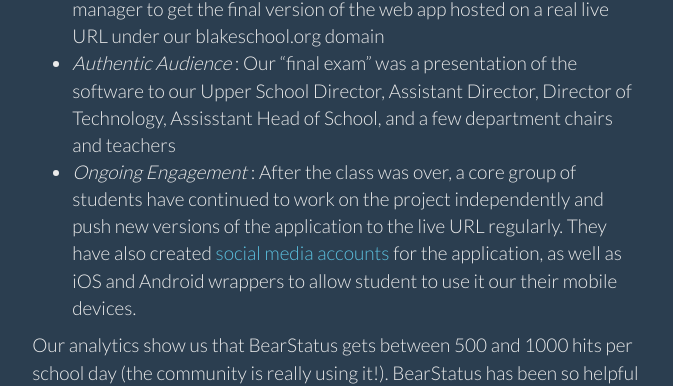
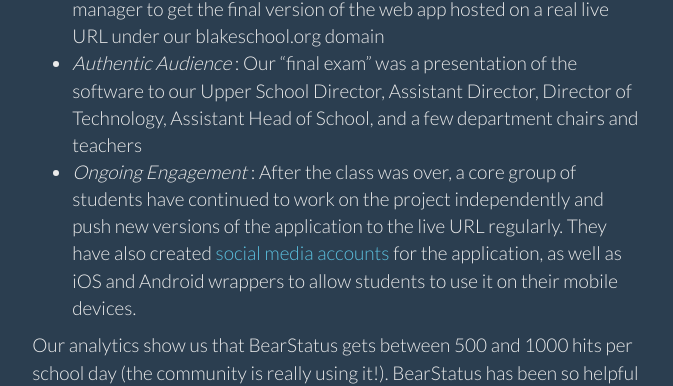
Before and after one commit to shickey/shickey.github.io, a Jekyll site: the page built from _posts/2015-03-11-bearstatus-community-oriented-computer-science.md, in a window 1280 px wide and 900 px high, scrolled down 2049 px. Shown: the part 209-595 px from the top of the window, without its empty margins (445-1118 px from the left). Built offline with Jekyll 4.4.1, drawn with Linux system fonts in a browser that asks for light colours.

Commit message:
Fixed typos

```diff
--- a/_posts/2015-03-11-bearstatus-community-oriented-computer-science.md
+++ b/_posts/2015-03-11-bearstatus-community-oriented-computer-science.md
@@ -41,8 +41,8 @@
 - *Fully collaborative* : All students in the class worked on the same project toward the same goal
 - *Open Source* : The entire project was, and is, hosted on a [public GitHub repository](https://github.com/shickey/BearStatus) under an MIT license in an effort to both participate in and give back to the open source culture of sharing
 - *Community Engagement* : To give one example, there was a point in the project when the students had to work with our school's network manager to get the final version of the web app hosted on a real live URL under our blakeschool.org domain
-- *Authentic Audience* : Our "final exam" was a presentation of the software to our Upper School Director, Assistant Director, Director of Technology, Assisstant Head of School, and a few department chairs and teachers
-- *Ongoing Engagement* : After the class was over, a core group of students have continued to work on the project independently and push new versions of the application to the live URL regularly. They have also created [social media](https://twitter.com/Bear__Status) [accounts](https://www.facebook.com/bearstatus) for the application, as well as iOS and Android wrappers to allow student to use it our their mobile devices.
+- *Authentic Audience* : Our "final exam" was a presentation of the software to our Upper School Director, Assistant Director, Director of Technology, Assistant Head of School, and a few department chairs and teachers
+- *Ongoing Engagement* : After the class was over, a core group of students have continued to work on the project independently and push new versions of the application to the live URL regularly. They have also created [social media](https://twitter.com/Bear__Status) [accounts](https://www.facebook.com/bearstatus) for the application, as well as iOS and Android wrappers to allow students to use it on their mobile devices.
 
 Our analytics show us that BearStatus gets between 500 and 1000 hits per school day (the community is really using it!). BearStatus has been so helpful to one user that they felt inspired to write a rhyme about it via our feedback form.
 
```
